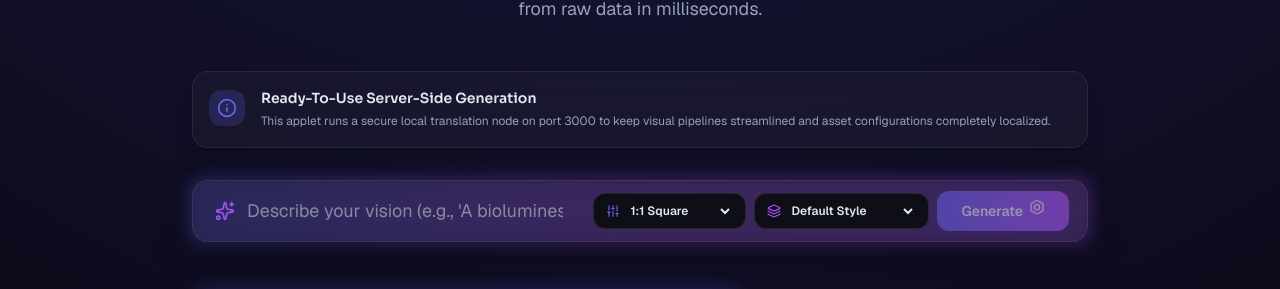
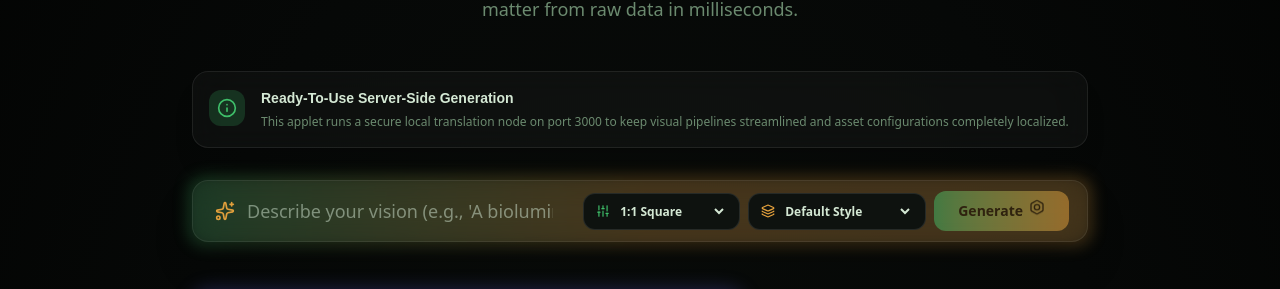
Before and after one commit to chzaeem47/Luminia-Ai-Image-Generator, a React (Vite) app: page / in a window 1280 px wide. Shown: the part 392-681 px from the top of the page. Built offline with nearby package versions, Linux system fonts and the light colour scheme.

Commit message:
Changing fonts & Colors

```diff
--- a/src/index.css
+++ b/src/index.css
@@ -2,29 +2,35 @@
 @import "tailwindcss";
 
 @theme {
-  --font-sans: "Geist", ui-sans-serif, system-ui, sans-serif;
-  --font-display: "Sora", sans-serif;
-  --color-background: #050508;
-  --color-surface-dim: #050508;
-  --color-surface-bright: #12121a;
-  --color-surface-container-lowest: #020204;
-  --color-surface-container-low: #09090f;
-  --color-surface-container: #0e0e16;
-  --color-surface-container-high: #161622;
-  --color-surface-container-highest: #1e1e2e;
-  --color-on-surface: #e2e8f0;
-  --color-on-surface-variant: #94a3b8;
-  --color-primary: #6366f1;
-  --color-on-primary: #ffffff;
-  --color-secondary: #a855f7;
-  --color-on-secondary: #ffffff;
-  --color-tertiary: #a855f7;
-  --color-on-tertiary-container: #1e1b4b;
+
+
+--font-sans: "Atkinson Hyperlegible", ui-sans-serif, system-ui, sans-serif;
+--font-display: "Space Grotesk", sans-serif;
+
+--color-background: #060807;
+--color-surface-container-lowest: #030403;
+--color-surface-container-low: #0a0d0a;
+--color-surface-container: #0e120f;
+--color-surface-container-high: #161d18;
+--color-surface-container-highest: #202a22;
+--color-on-surface: #d4e8d4;
+--color-on-surface-variant: #6b8a6f;
+--color-primary: #3fbf6a;
+--color-on-primary: #04140a;
+--color-secondary: #e8a33d;
+--color-on-secondary: #1a1003;
+--color-tertiary: #e8a33d;
+--color-on-tertiary-container: #2a1c05;
 }
 
-/* Custom interactive effects */
 .immersive-bg {
-  background: radial-gradient(circle at 50% -20%, #1e1b4b 0%, #050508 70%);
+  background-color: #060807;
+  background-image: radial-gradient(
+    ellipse at center,
+    #0a0d0a 0%,
+    #060807 55%,
+    #020302 100%
+  );
 }
 
 .glass-panel {
```
